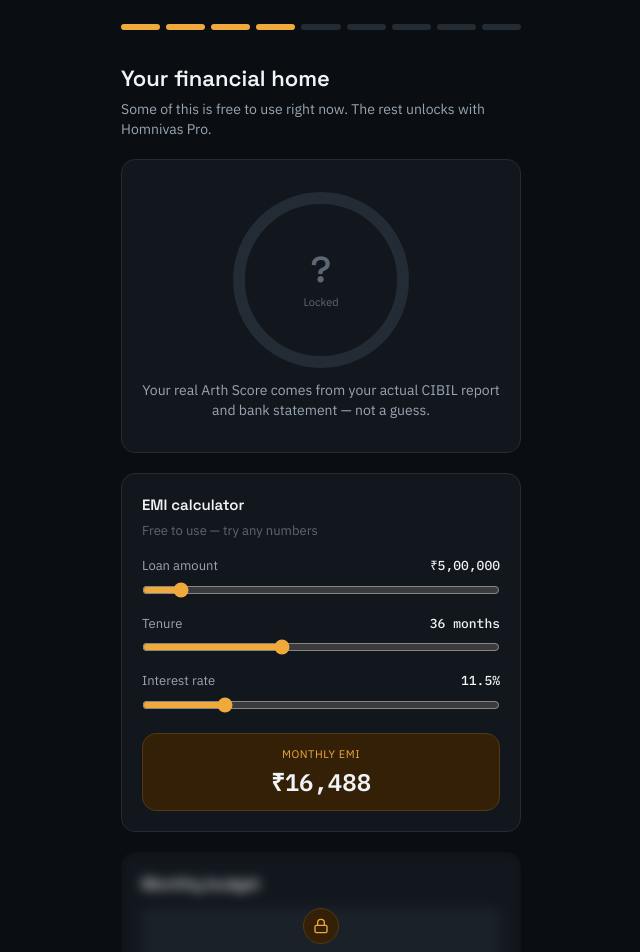
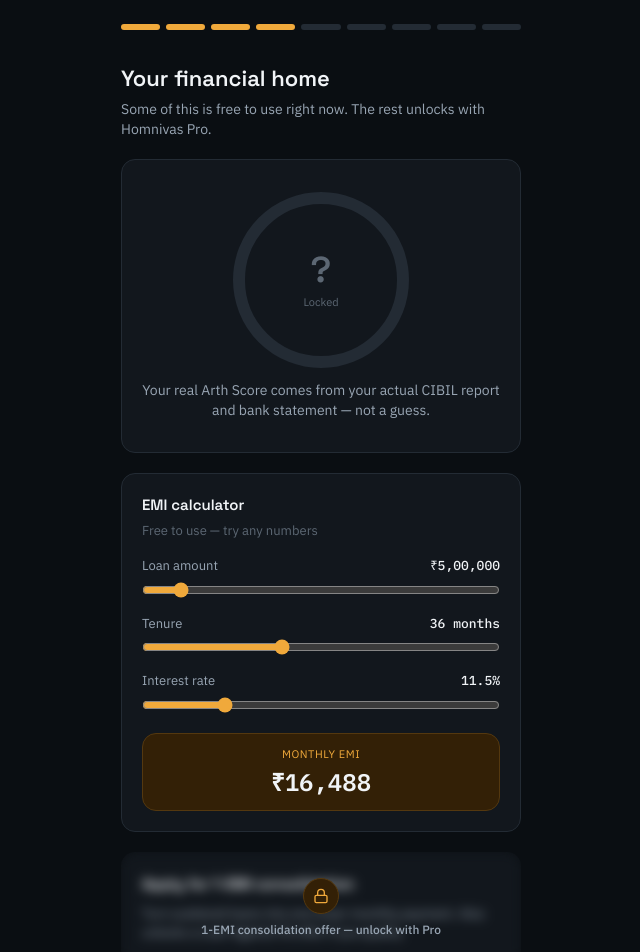
Before and after one commit to Homnivas-Finance-Network/org-finance-pwa, a Next.js app: page /preview in a window 1280 px wide. Shown: the top 952 px of the page, without its empty margins (319-959 px from the left). Built offline with nearby package versions, Linux system fonts and the light colour scheme; no server answers.

Commit message:
Add 1-EMI consolidation offer LockOverlay
Added a new LockOverlay for 1-EMI consolidation offer with details.

```diff
--- a/src/app/preview/page.tsx
+++ b/src/app/preview/page.tsx
@@ -104,6 +104,18 @@ export default function PreviewPage() {
           </div>
         </Card>
 
+        <LockOverlay label="1-EMI consolidation offer — unlock with Pro">
+          <Card>
+            <h2 className="font-display text-[15px] font-semibold">
+              Apply for 1-EMI consolidation
+            </h2>
+            <p className="mt-2 text-[13px] text-text-secondary">
+              Turn scattered loans into one lower monthly payment. Also unlocks a Loan Against FD
+              offer if you qualify.
+            </p>
+          </Card>
+        </LockOverlay>
+
         <LockOverlay label="Budget breakdown — unlock with Pro">
           <Card>
             <h2 className="font-display text-[15px] font-semibold">Monthly budget</h2>
```
